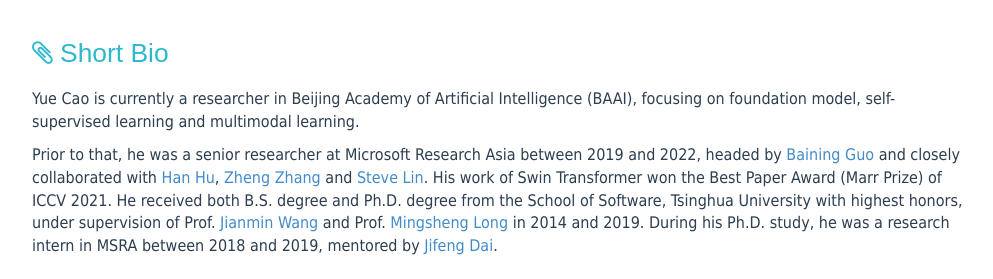
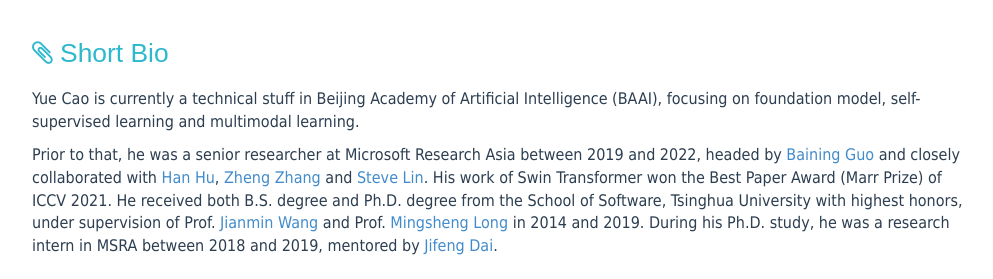
Before and after one commit to caoyue10/caoyue10.github.io, a Jekyll site: the page built from index.html, in a window 1280 px wide and 900 px high. Shown: the part 224-503 px from the top of the window, without its empty margins (138-1131 px from the left). Built offline with Jekyll 4.4.1, drawn with Linux system fonts in a browser that asks for light colours; the list of posts is cut into pages by our own code.

Commit message:
Update index.html

```diff
--- a/index.html
+++ b/index.html
@@ -8,7 +8,7 @@
         <h1 margin="0px"><i class="fa fa-paperclip"></i> Short Bio</h1>
     </header>
     <p>
-    Yue Cao is currently a researcher in Beijing Academy of Artificial Intelligence (BAAI), focusing on foundation model, self-supervised learning and multimodal learning. <br>
+    Yue Cao is currently a technical stuff in Beijing Academy of Artificial Intelligence (BAAI), focusing on foundation model, self-supervised learning and multimodal learning. <br>
     </p>
     <p>
 	Prior to that, he was a senior researcher at Microsoft Research Asia between 2019 and 2022, headed by <a href="https://www.microsoft.com/en-us/research/people/bainguo/">Baining Guo</a> and closely collaborated with <a href="https://ancientmooner.github.io/">Han Hu</a>, <a href="https://stupidzz.github.io/">Zheng Zhang</a> and <a href="https://www.microsoft.com/en-us/research/people/stevelin/">Steve Lin</a>.  His work of Swin Transformer won the Best Paper Award (Marr Prize) of ICCV 2021. He received both B.S. degree and Ph.D. degree from the School of Software, Tsinghua University with highest honors, under supervision of Prof. <a href="http://www.thss.tsinghua.edu.cn/publish/soft/3641/2010/20101214090035662150715/20101214090035662150715_.html">Jianmin Wang</a> and Prof. <a href="http://ise.thss.tsinghua.edu.cn/~mlong/"> Mingsheng Long</a> in 2014 and 2019. During his Ph.D. study, he was a research intern in MSRA between 2018 and 2019, mentored by <a href="https://jifengdai.org/">Jifeng Dai</a>.
```
